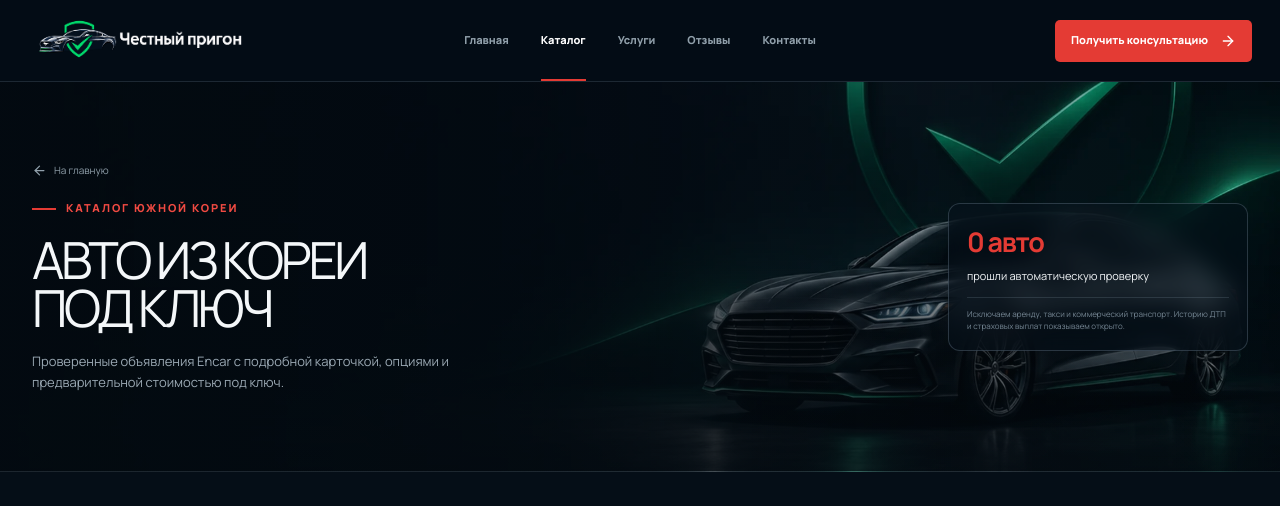
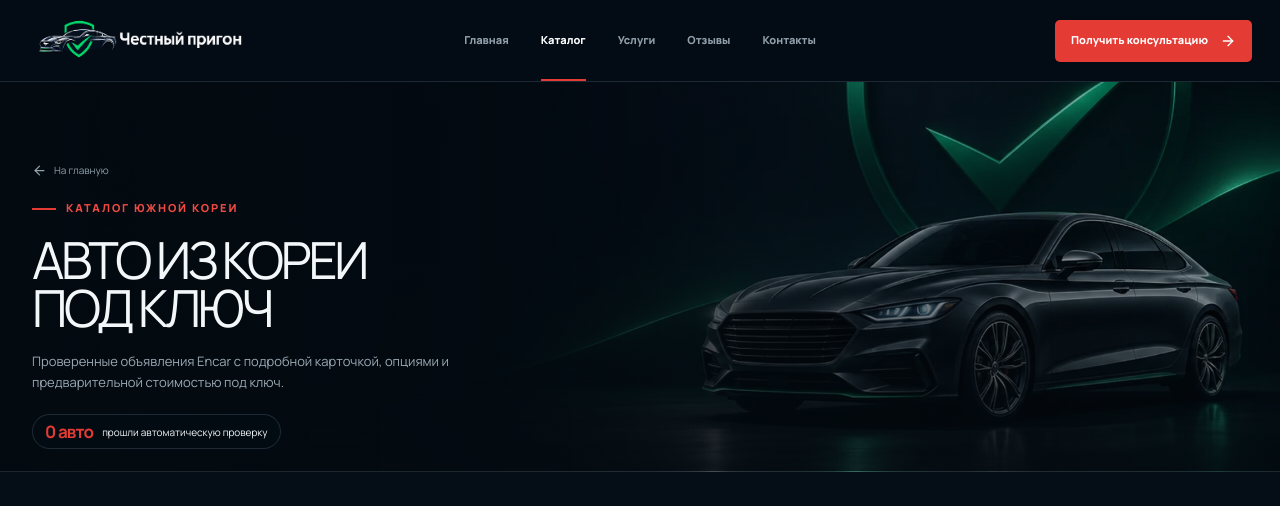
Before and after one commit to chestnyprigon/chestnyprigon, a Next.js app: page /catalog in a window 1280 px wide. Shown: the top 506 px of the page. Built offline with nearby package versions, Linux system fonts and the light colour scheme; no server answers; the database is empty.

Commit message:
style: move catalog counts off hero artwork

```diff
--- a/src/app/globals.css
+++ b/src/app/globals.css
@@ -396,6 +396,7 @@ a { color: inherit; text-decoration: none; }
   grid-template-columns: minmax(0,1fr) minmax(260px,300px);
   min-height: 390px;
   padding: 50px max(32px,calc((100vw - 1240px)/2));
+  position: relative;
 }
 .catalog-intro>div:first-child>a { font-size: 10px; margin-bottom: 22px; }
 .catalog-intro .premium-kicker { font-size: 11px; gap: 10px; letter-spacing: .17em; margin-bottom: 18px; }
@@ -446,3 +447,30 @@ a { color: inherit; text-decoration: none; }
   .catalog-intro-stat small { display: none; }
   .result-car-media { aspect-ratio: 1.25; height: auto; }
 }
+
+@media (min-width: 1001px) {
+  .catalog-intro-stat {
+    align-items: center;
+    background: rgba(6,17,27,.32);
+    border-color: rgba(160,184,204,.18);
+    border-radius: 999px;
+    bottom: 22px;
+    display: inline-flex;
+    flex-direction: row;
+    gap: 9px;
+    justify-self: auto;
+    left: max(32px,calc((100vw - 1240px)/2));
+    max-width: calc(50% - 32px);
+    padding: 8px 12px;
+    position: absolute;
+    width: auto;
+  }
+  .catalog-intro-stat strong { font-size: 17px; line-height: 1; white-space: nowrap; }
+  .catalog-intro-stat span { font-size: 10px; line-height: 1.2; margin: 0; white-space: nowrap; }
+  .catalog-intro-stat small { display: none; }
+}
+@media (min-width: 641px) and (max-width: 1000px) {
+  .catalog-intro-stat { max-width: 220px; padding: 14px; }
+  .catalog-intro-stat strong { font-size: 21px; }
+  .catalog-intro-stat small { display: none; }
+}
--- a/src/components/mobile-de/MobileDeCatalog.module.css
+++ b/src/components/mobile-de/MobileDeCatalog.module.css
@@ -338,3 +338,30 @@
   .cardFooter { align-items: flex-start; flex-direction: column; }
   .cardFooter strong { font-size: 17px; }
 }
+
+@media (min-width: 1001px) {
+  .europeIntroStat {
+    align-items: center;
+    background: rgba(6,17,27,.32);
+    border-color: rgba(160,184,204,.18);
+    border-radius: 999px;
+    bottom: 22px;
+    display: inline-flex;
+    flex-direction: row;
+    gap: 9px;
+    justify-self: auto;
+    left: max(32px,calc((100vw - 1240px)/2));
+    max-width: calc(50% - 32px);
+    padding: 8px 12px;
+    position: absolute;
+    width: auto;
+  }
+  .europeIntroStat strong { font-size: 17px; line-height: 1; white-space: nowrap; }
+  .europeIntroStat span { font-size: 10px; line-height: 1.2; margin: 0; white-space: nowrap; }
+  .europeIntroStat small { display: none; }
+}
+@media (min-width: 641px) and (max-width: 1000px) {
+  .europeIntroStat { max-width: 220px; padding: 14px; }
+  .europeIntroStat strong { font-size: 21px; }
+  .europeIntroStat small { display: none; }
+}
```
